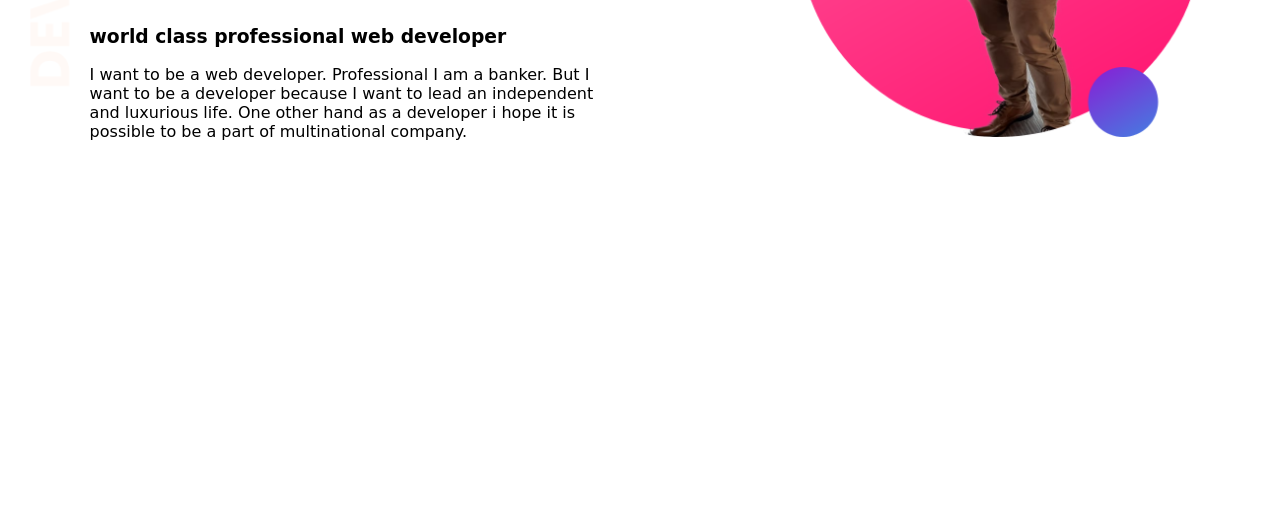
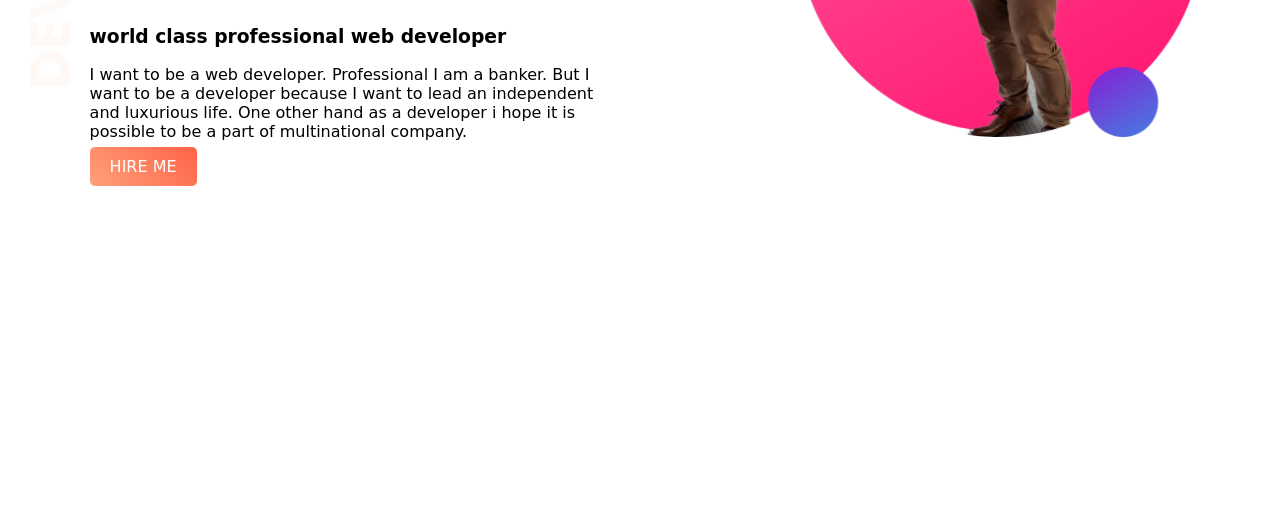
Before and after one commit to bijoydasbd/web-protfolio, a plain HTML site: page images/index.html in a window 1280 px wide. Shown: the part 273-800 px from the top of the page. Drawn offline with Linux system fonts and the light colour scheme; a web font is replaced by a local one.

Commit message:
first part

```diff
--- a/images/index.html
+++ b/images/index.html
@@ -16,6 +16,7 @@
             <h1><span class="name-self">Bijoy Das's</span> web world</h1>
             <h3>world class professional web developer</h3>
             <p>I want to be a web developer. Professional I am a banker. But I want to be a developer because I want to lead an independent and luxurious life. One other hand as a developer i hope it is possible to be a part of multinational company.</p>
+            <a class="link-button" target="_blank" href="https://www.facebook.com/bijoy.das.313">HIRE ME</a>
         </div>
         <div class="half-width">
             <img src="Images/profile1.png" alt="">
--- a/images/style.css
+++ b/images/style.css
@@ -24,3 +24,11 @@ h1{
 section{
     height: 500px;
 }
+.link-button{
+    text-decoration: none;
+    background-image: linear-gradient(45deg,lightsalmon, tomato);
+    padding: 10px 20px;
+    border-radius: 5px;
+    color: white;
+    font: 700;
+}
```
